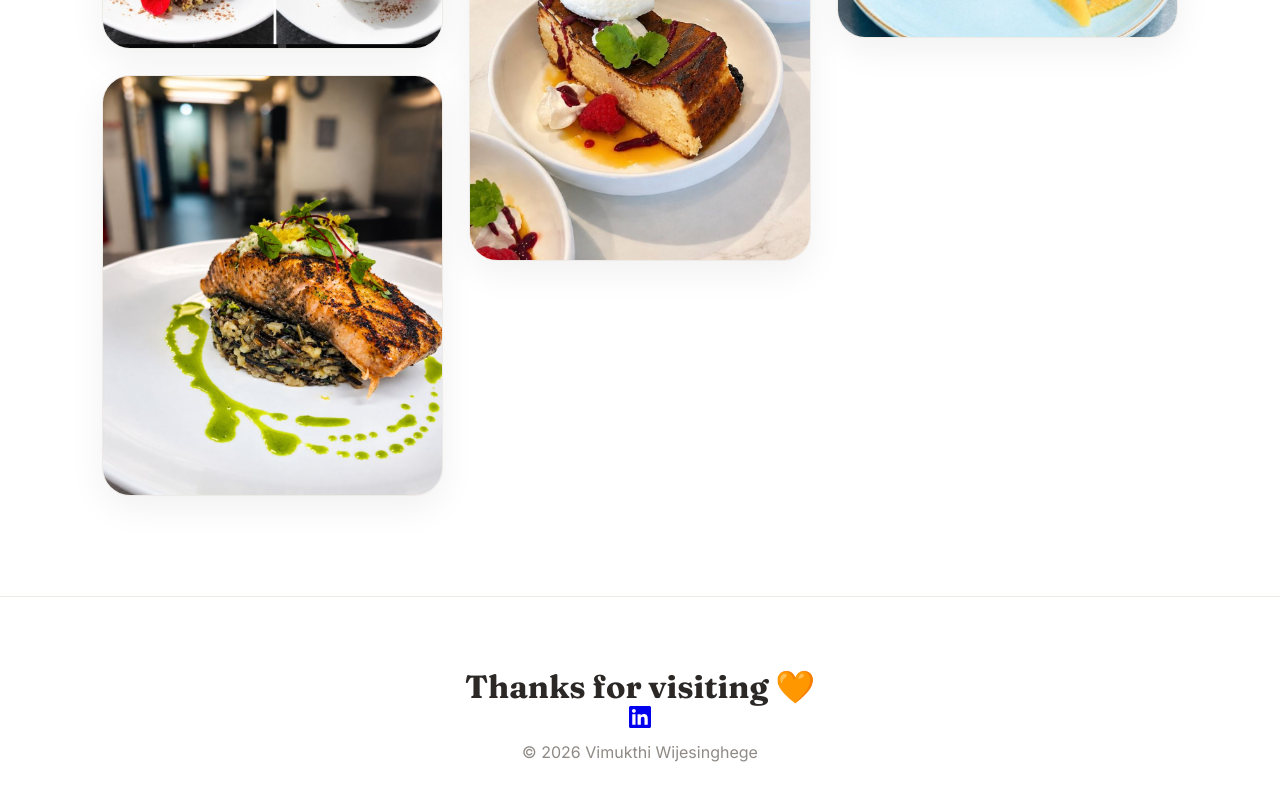
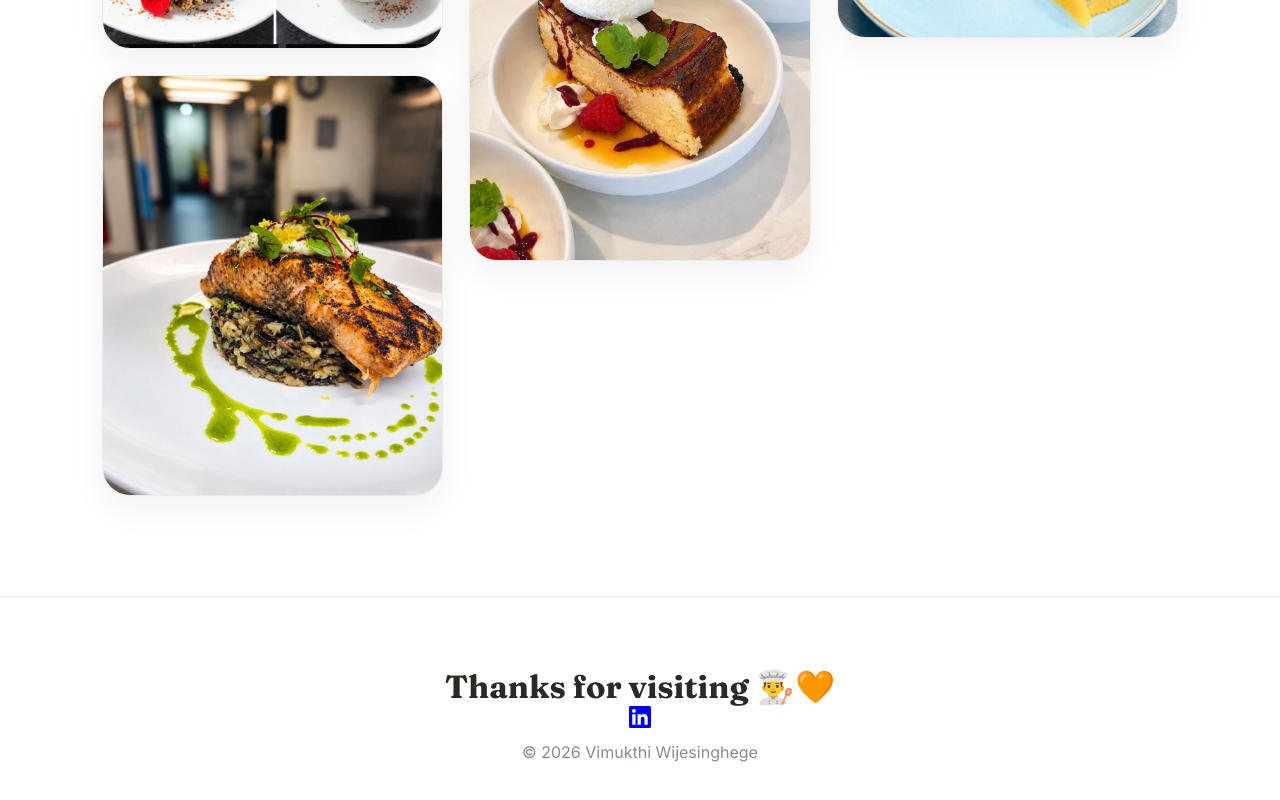
Before and after one commit to Dineth-dg/Vimukthi-Wijesinghege, a React (Vite) app: page / in a window 1280 px wide. Shown: the part 2143-2943 px from the top of the page. Built offline with nearby package versions, Linux system fonts and the light colour scheme.

Commit message:
Footer add

```diff
--- a/src/App.jsx
+++ b/src/App.jsx
@@ -43,7 +43,7 @@ export default function App() {
       </Routes>
 
       <footer className="footer">
-        <h3>Thanks for visiting 🧡</h3>
+        <h3>Thanks for visiting 👨‍🍳🧡</h3>
         <a
           className="social"
           href={about.linkedin}
```
